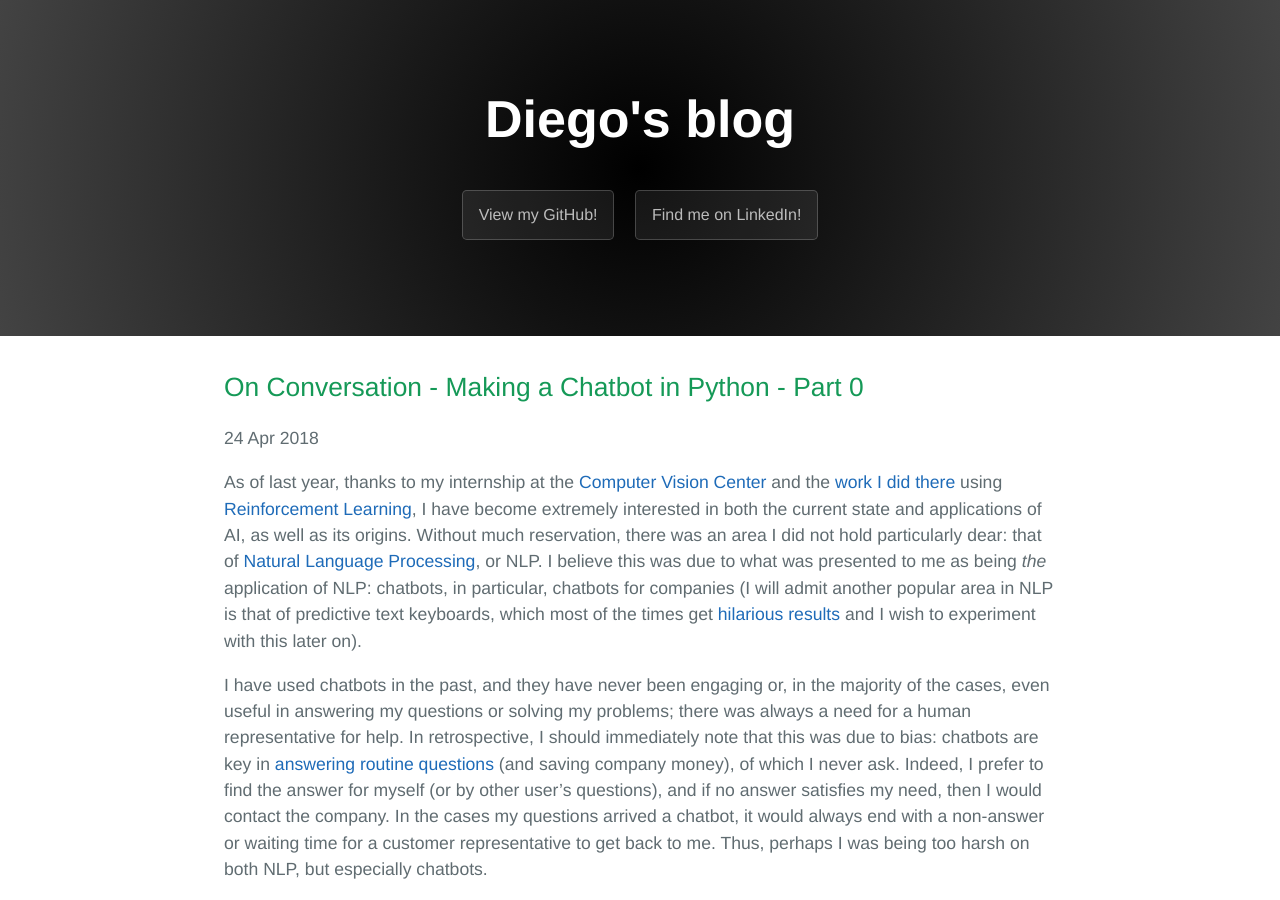
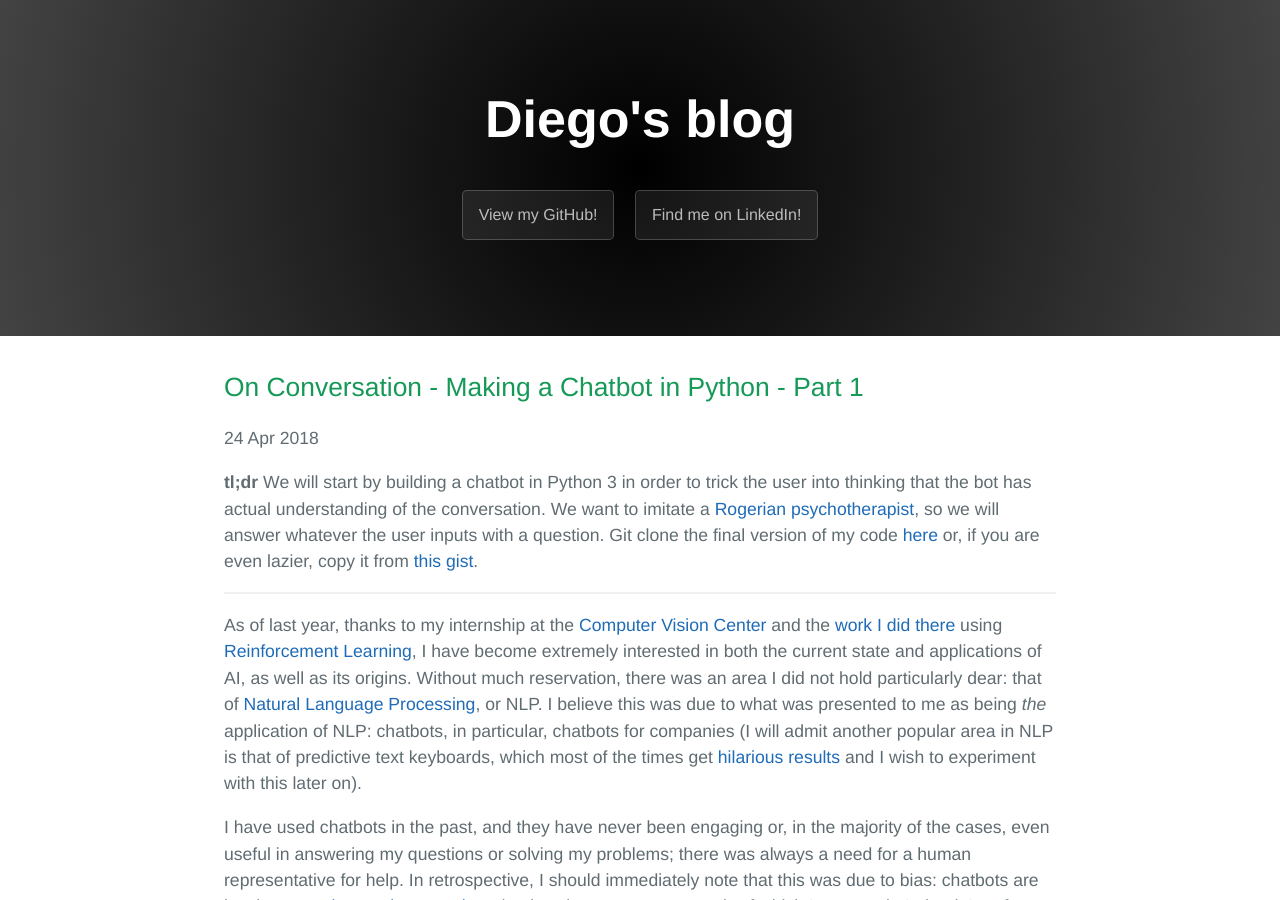
Before and after one commit to PDillis/pdillis.github.io, a Jekyll site: the page built from _posts/2018-04-24-PythonChatbot1.markdown, in a window 1280 px wide and 900 px high. Built offline with Jekyll 4.4.1, drawn with Linux system fonts in a browser that asks for light colours; some of the changed text lies outside the part shown.

Commit message:
Update and rename 2018-04-24-PythonChatbot0.markdown to 2018-04-24-PythonChatbot1.markdown

````diff
--- a/_posts/2018-04-24-PythonChatbot0.markdown
+++ b/_posts/2018-04-24-PythonChatbot1.markdown
@@ -1,8 +1,12 @@
 ---
 layout: post
-title:  "On Conversation - Making a Chatbot in Python - Part 0"
+title:  "On Conversation - Making a Chatbot in Python - Part 1"
 date:   2018-04-24 18:00:00
 categories: main
+---
+
+**tl;dr** We will start by building a chatbot in Python 3 in order to trick the user into thinking that the bot has actual understanding of the conversation. We want to imitate a [Rogerian psychotherapist](https://en.wikipedia.org/wiki/Person-centered_therapy), so we will answer whatever the user inputs with a question. Git clone the final version of my code [here](https://github.com/PDillis/PythonChatbots) or, if you are even lazier, copy it from [this gist](https://gist.github.com/PDillis/592b2c6a41c598e2ac260c7580473582).
+
 ---
 
 As of last year, thanks to my internship at the [Computer Vision Center](http://www.cvc.uab.es) and the [work](https://github.com/PDillis/DQN-CarRacing) [I did](https://github.com/PDillis/CartPole-Cases) [there](https://github.com/PDillis/Experiment-CarRacing) using [Reinforcement Learning](https://deeplearning4j.org/deepreinforcementlearning), I have become extremely interested in both the current state and applications of AI, as well as its origins. Without much reservation, there was an area I did not hold particularly dear: that of [Natural Language Processing](https://en.wikipedia.org/wiki/Natural-language_processing), or NLP. I believe this was due to what was presented to me as being *the* application of NLP: chatbots, in particular, chatbots for companies (I will admit another popular area in NLP is that of predictive text keyboards, which most of the times get [hilarious results](https://twitter.com/botnikstudios/status/986295833451692032) and I wish to experiment with this later on).
@@ -99,7 +103,7 @@
 >>> send_message("wtf")
 ```
 
-### On the Origin of Conversation
+### How to talk to a Bot 101
 
 At this point, any normal human being would end the conversation, and rightly so. While the [Echo Effect](http://journals.sagepub.com/doi/abs/10.1177/0261927X13506906) might have shown some promise, the extreme case we are dealing with now of repeating back everything is detrimental at best; the bot can pretend to be another user only so far.
 
@@ -432,4 +436,10 @@
 <div class="container"><p><b>I knew it!</b></p></div>
 </div>
 
-#### Appendix A: Intent Classification
+Adding more rules, and changing our code a bit in order for it to look nicer on the output, our final code is as follows:
+
+<script src="https://gist.github.com/PDillis/592b2c6a41c598e2ac260c7580473582.js"></script>
+
+After git clonging/downloading the file from [my repository]() (or just copy and paste from here), this can be easily run on the command shell as `python ELIZA.py`, and let the conversation start!
+
+Hope you enjoyed this as much as I did, have fun chatting with ELIZA and see you next time!
````
Also changed, not shown: other parts of _posts/2018-04-24-PythonChatbot1.markdown (+2 -2 lines).
